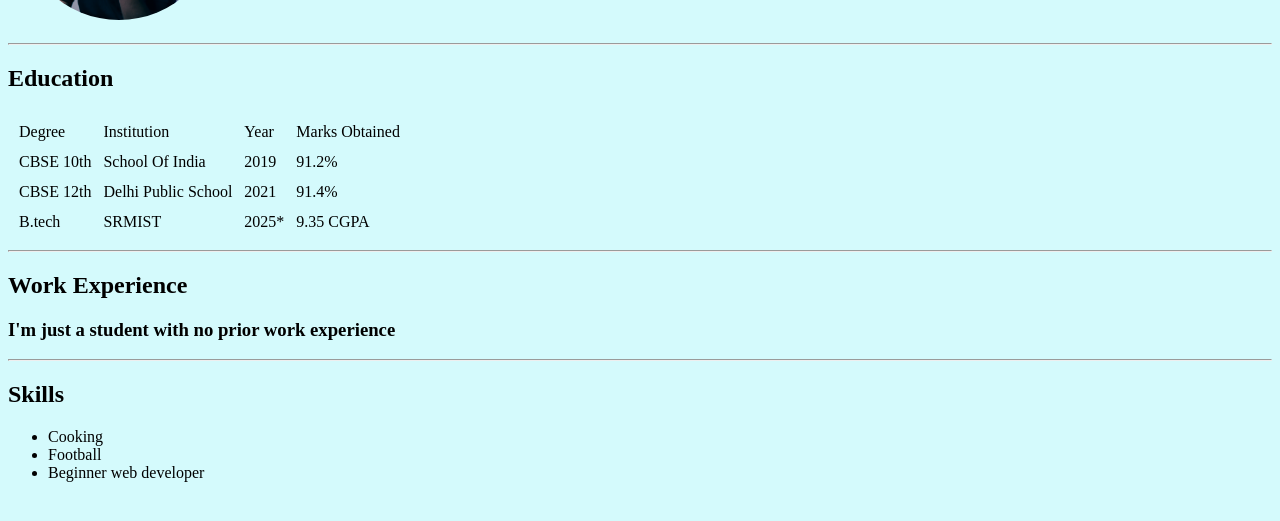
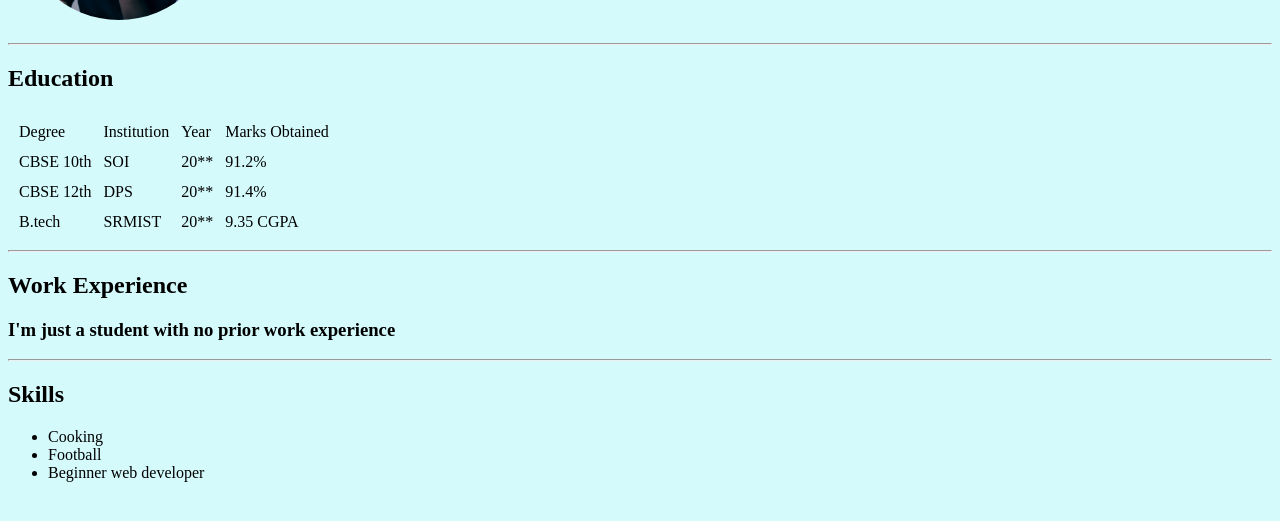
Before and after one commit to Ezhil2318/Capstone_Project_1, a plain HTML site: page main.html in a window 1280 px wide. Shown: the part 199-720 px from the top of the page. Drawn offline with Linux system fonts and the light colour scheme.

Commit message:
Update main.html

```diff
--- a/main.html
+++ b/main.html
@@ -35,20 +35,20 @@
             <tbody>
                 <tr>
                     <td>CBSE 10th</td>
-                    <td>School Of India</td>
-                    <td>2019</td>
+                    <td>SOI</td>
+                    <td>20**</td>
                     <td>91.2%</td>
                 </tr>
                 <tr>
                     <td>CBSE 12th</td>
-                    <td>Delhi Public School</td>
-                    <td>2021</td>
+                    <td>DPS</td>
+                    <td>20**</td>
                     <td>91.4%</td>
                 </tr>
                 <tr>
                     <td>B.tech</td>
                     <td>SRMIST</td>
-                    <td>2025*</td>
+                    <td>20**</td>
                     <td>9.35 CGPA</td>
                 </tr>
             </tbody>
```
